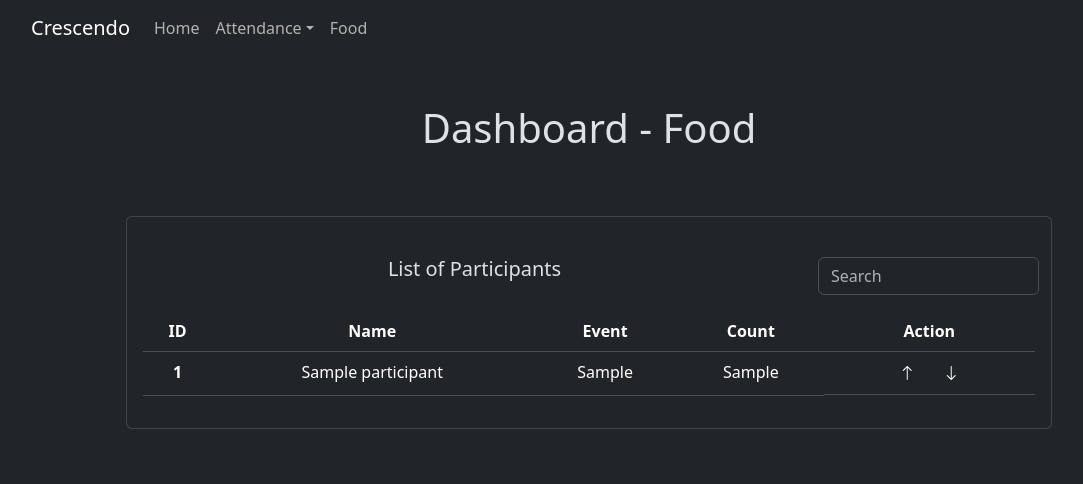
After one commit to imhxrsh/crescendo-attendance, a PHP site: page /food.php in a window 1280 px wide. The commit adds this page. Shown: the top 484 px of the page, without its empty margins (51-1134 px from the left). Run offline with PHP 8.4, Linux system fonts and the light colour scheme; tables that the repository leaves empty or names only in its code hold one stand-in row (values such as "Sample post").

```diff
--- /dev/null
+++ b/food.php
@@ -0,0 +1,172 @@
+<?php
+include('config.php');
+
+if (!$conn) {
+    die('Connection failed: ' . mysqli_connect_error());
+}
+
+session_start();
+
+if ($_SERVER['REQUEST_METHOD'] === 'POST' && isset($_POST['action'])) {
+    $action = $_POST['action'];
+    $id = $_POST['id'];
+
+    switch ($action) {
+        case 'hadfood':
+            // Fetch current value
+            $currfood = mysqli_query($conn, "SELECT food FROM `participants` WHERE id = '$id'") or die('Query failed');
+            $row = mysqli_fetch_assoc($currfood);
+            $currValue = $row['food'];
+
+            // Increment value
+            $newValue = $currValue + 1;
+
+            // Update database with new value
+            mysqli_query($conn, "UPDATE `participants` SET `food` = '$newValue' WHERE `id` = '$id'") or die('Query failed');
+            break;
+
+        case 'removefood':
+            // Fetch current value
+            $currfood = mysqli_query($conn, "SELECT food FROM `participants` WHERE id = '$id'") or die('Query failed');
+            $row = mysqli_fetch_assoc($currfood);
+            $currValue = $row['food'];
+
+            // Decrement value
+            $newValue = $currValue - 1;
+
+            // Update database with new value
+            mysqli_query($conn, "UPDATE `participants` SET `food` = '$newValue' WHERE `id` = '$id'") or die('Query failed');
+            break;
+
+        case 'wipe':
+            mysqli_query($conn, "UPDATE `participants` SET `food` = NULL WHERE `id` = '$id'") or die('Query failed');
+            break;
+
+        default:
+            echo "Invalid action.";
+            break;
+    }
+}
+
+?>
+
+<!DOCTYPE html>
+<html lang="en" data-bs-theme="dark">
+
+<head>
+    <meta charset="UTF-8">
+    <meta name="viewport" content="width=device-width, initial-scale=1.0">
+    <title>Crescendo</title>
+    <link href="https://cdn.jsdelivr.net/npm/bootstrap@5.3.2/dist/css/bootstrap.min.css" rel="stylesheet" integrity="sha384-T3c6CoIi6uLrA9TneNEoa7RxnatzjcDSCmG1MXxSR1GAsXEV/Dwwykc2MPK8M2HN" crossorigin="anonymous">
+    <link rel="stylesheet" href="https://cdn.jsdelivr.net/npm/bootstrap-icons@1.11.1/font/bootstrap-icons.css">
+</head>
+
+<body>
+    <?php include('navbar.html') ?>
+    <div class="container">
+        <div class="row justify-content-center py-5">
+            <div class="text-center mb-5">
+                <h1>Dashboard - Food</h1>
+            </div>
+
+            <div class="d-flex flex-column col-lg-10 col-md-10 col-12 text-center justify-content-center align-items-center m-2">
+                <div class="text-center col-12">
+                    <div class="card">
+                        <div class="card-body mt-4">
+                            <div class="d-flex row card-head justify-content-between">
+                                <h5 class="col-9 card-title">List of Participants</h5>
+                                <input type="text" class="col form-control me-2" id="elexsearchInput" placeholder="Search" aria-label="Search" aria-describedby="search">
+                            </div>
+                            <div class="table-responsive">
+                                <p class="card-text mt-2">
+                                <table class="table table-hover" id="elextable">
+                                    <thead>
+                                        <tr>
+                                            <th scope="col">ID</th>
+                                            <th scope="col">Name</th>
+                                            <th scope="col">Event </th>
+                                            <th scope="col">Count</th>
+                                            <th scope="col">Action</th>
+                                        </tr>
+                                    </thead>
+                                    <?php
+                                    $select_users = mysqli_query($conn, "SELECT * FROM `participants` ORDER BY `id` ASC") or die('query failed');
+                                    if (mysqli_num_rows($select_users) > 0) {
+                                        while ($fetch_users = mysqli_fetch_assoc($select_users)) {
+                                    ?>
+                                            <tbody>
+                                                <tr <?php if ($fetch_users['attendance'] == '1') {
+                                                        echo 'class="table-success"';
+                                                    } elseif ($fetch_users['attendance'] == '0') {
+                                                        echo 'class="table-danger"';
+                                                    } else {
+                                                        echo '';
+                                                    } ?>>
+                                                    <td><b><?php echo $fetch_users['id']; ?></b></th>
+                                                    <td><?php echo ($fetch_users['name']); ?></td>
+                                                    <td><?php echo ($fetch_users['event']); ?></td>
+                                                    <td><?php echo ($fetch_users['food']); ?></td>
+                                                    <td class="d-flex justify-content-center">
+                                                        <form method="post" action="">
+                                                            <input type="hidden" name="action" value="hadfood">
+                                                            <input type="hidden" name="id" value="<?php echo $fetch_users['id']; ?>">
+                                                            <button type="submit" style="color: #fff; background-color: transparent; border: none;"><i class="bi bi-arrow-up m-2"></i></button>
+                                                        </form>
+                                                        <form method="post" action="">
+                                                            <input type="hidden" name="action" value="removefood">
+                                                            <input type="hidden" name="id" value="<?php echo $fetch_users['id']; ?>">
+                                                            <button type="submit" style="color: #fff; background-color: transparent; border: none;"><i class="bi bi-arrow-down m-2"></i></button>
+                                                        </form>
+                                                    </td>
+                                                </tr>
+                                            </tbody>
+                                    <?php
+                                        }
+                                    } else {
+                                        echo '</table><div class="container"><div class="text-center">No Users Registered yet!</div></div>';
+                                    }
+                                    ?>
+
+                                </table>
+                                </p>
+                            </div>
+                        </div>
+                    </div>
+                </div>
+            </div>
+        </div>
+    </div>
+    <script>
+        const searchInput = document.getElementById('elexsearchInput');
+        const table = document.getElementById('elextable');
+        const rows = table.getElementsByTagName('tr');
+
+        searchInput.addEventListener('keyup', function() {
+            const searchText = searchInput.value.toLowerCase();
+
+            for (let i = 1; i < rows.length; i++) {
+                const row = rows[i];
+                let found = false;
+
+                for (let j = 0; j < row.cells.length; j++) {
+                    const cell = row.cells[j];
+                    const content = cell.textContent || cell.innerText;
+
+                    if (content.toLowerCase().includes(searchText)) {
+                        found = true;
+                        break;
+                    }
+                }
+
+                if (found) {
+                    row.style.display = '';
+                } else {
+                    row.style.display = 'none';
+                }
+            }
+        });
+    </script>
+    <script src="https://cdn.jsdelivr.net/npm/bootstrap@5.3.2/dist/js/bootstrap.bundle.min.js" integrity="sha384-C6RzsynM9kWDrMNeT87bh95OGNyZPhcTNXj1NW7RuBCsyN/o0jlpcV8Qyq46cDfL" crossorigin="anonymous"></script>
+</body>
+
+</html>
--- a/navbar.html
+++ b/navbar.html
@@ -21,7 +21,7 @@
                     </ul>
                 </li>
                 <li class="nav-item">
-                    <a class="nav-link" href="#">Food</a>
+                    <a class="nav-link" href="/food.php">Food</a>
                 </li>
             </ul>
         </div>
```
Also changed, not shown: crescendo-attendance/App.js (+14 -10 lines), index.php (+4 -4 lines).
